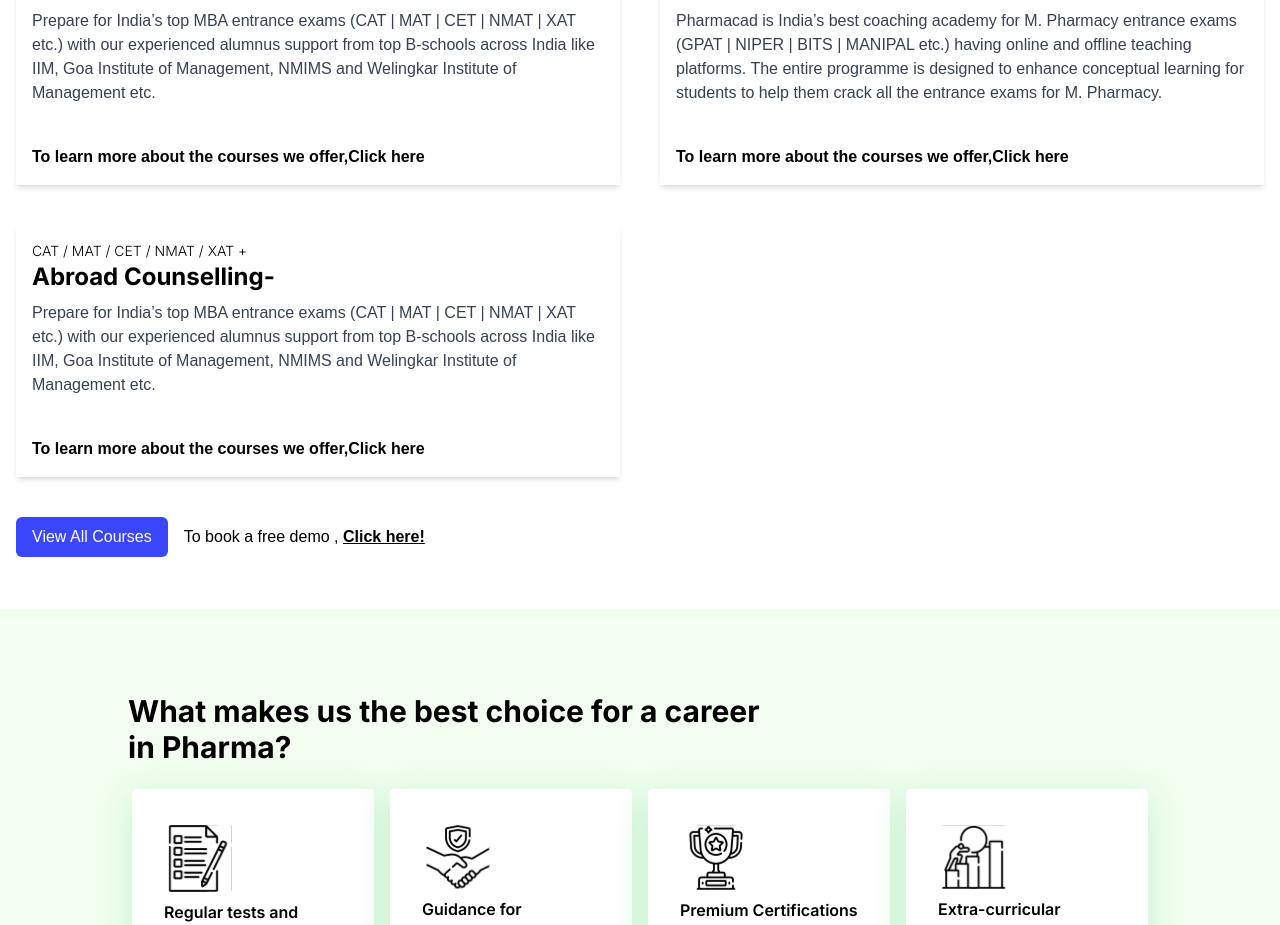
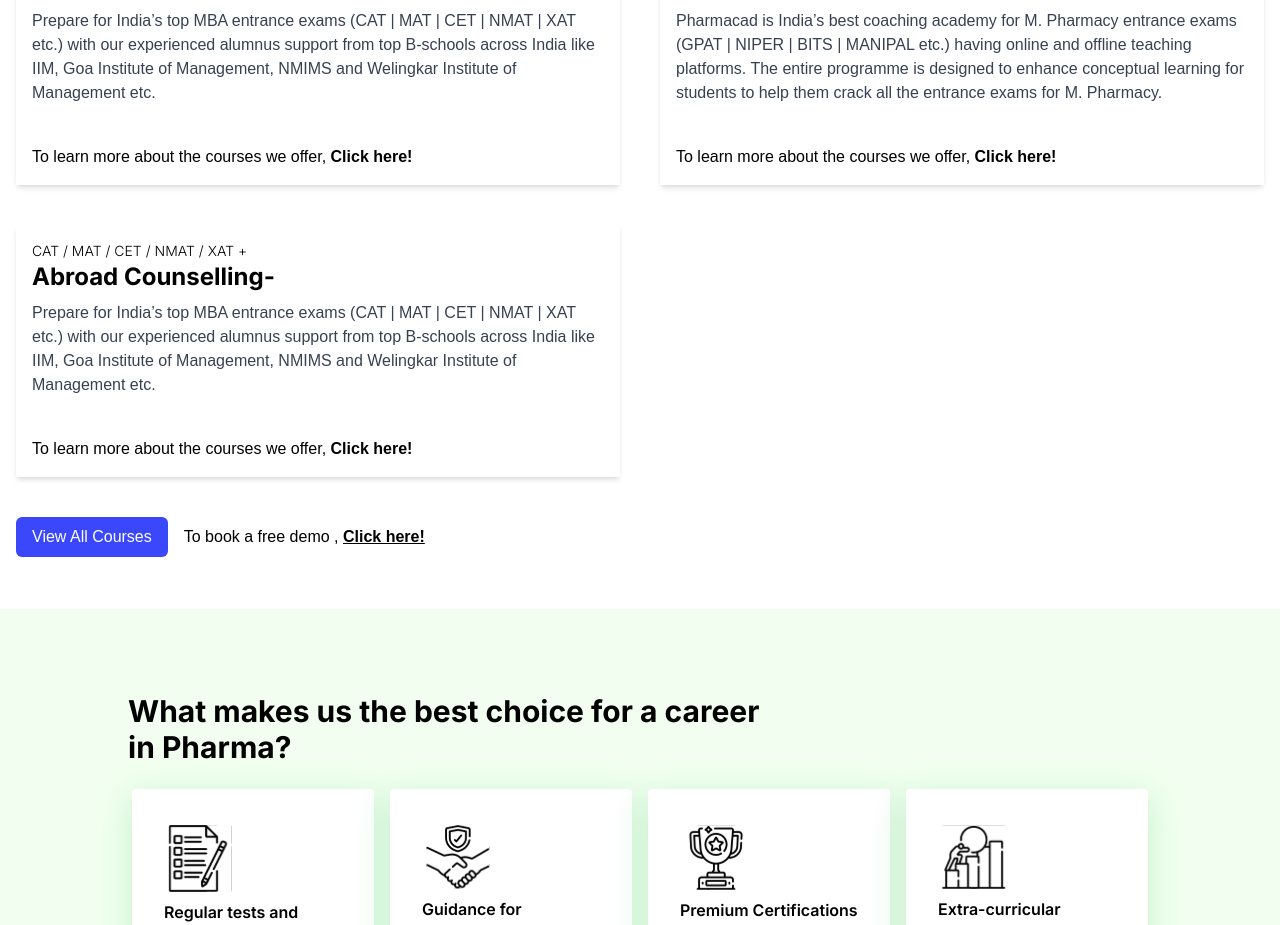
Before and after one commit to vibodhbhosure/Project-Pharmacad, a Next.js app: page / in a window 1280 px wide. Shown: the part 1404-2329 px from the top of the page. Built offline with nearby package versions, Linux system fonts and the light colour scheme.

Commit message:
Descriptive text

```diff
--- a/src/components/coursesoffered.jsx
+++ b/src/components/coursesoffered.jsx
@@ -42,13 +42,13 @@ const CoursesOffered = () => {
             <p className="mt-2 text-gray-700 font-light font-montserrat mb-2">
               {course.description}
             </p>
-            <p className="text-black font-semibold font-raleway mt-4 inline-block">
-              To learn more about the courses we offer,
+            <p className="text-black font-normal font-raleway mt-4 inline-block">
+              To learn more about the courses we offer,&nbsp;
               <Link
                 href="/courses"
                 className="text-black font-semibold font-raleway mt-4 inline-block"
               >
-                Click here
+                Click here!
               </Link>
             </p>
           </div>
```
